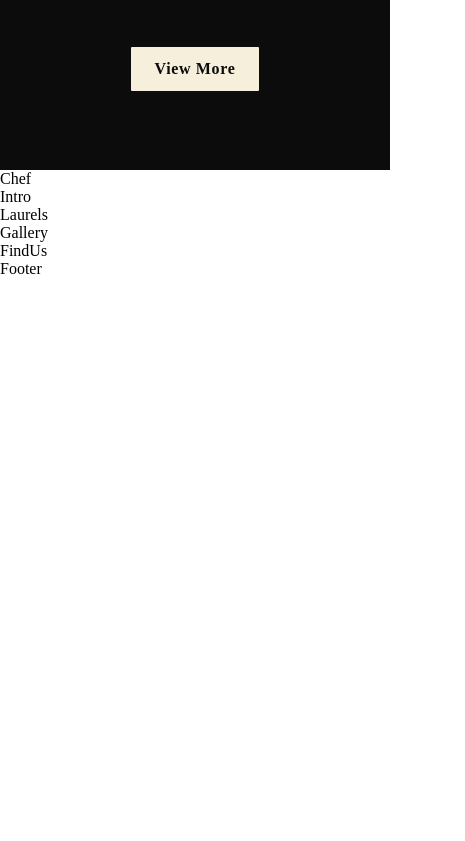
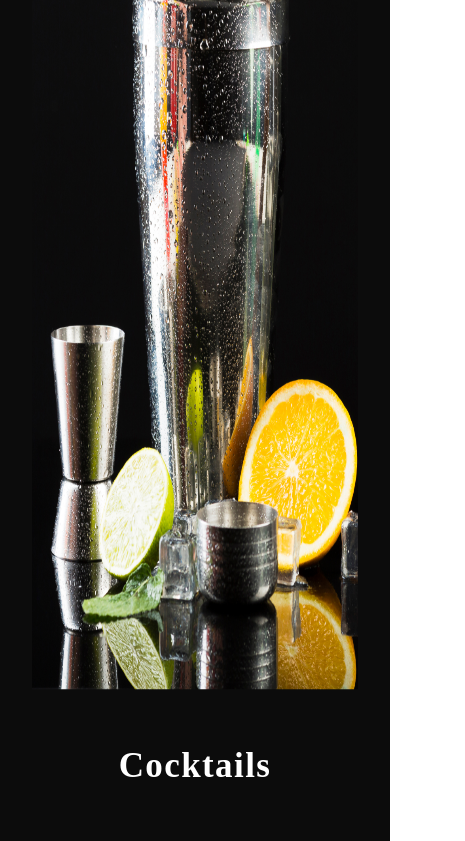
Before and after one commit to HuniaNad/restaurant-frontend-ui, a React (Create React App) app: page / in a window 390 px wide. Shown: the part 4102-4943 px from the top of the page, 465 px wide, since content can reach past the window. Before the commit the page ends 4380 px from the top, so only its background shows below. Built offline with nearby package versions, Linux system fonts and the light colour scheme; a web font is replaced by a local one.

Commit message:
fix: Special Menu's responsiveness for smaller devices

```diff
--- a/src/container/Menu/SpecialMenu.css
+++ b/src/container/Menu/SpecialMenu.css
@@ -53,3 +53,39 @@
 .app__specialMenu-button {
     margin: 15px;
 }
+
+@media screen and (max-width: 2000px) {
+    .app__specialMenu-menu_img {
+        width: 650px;
+    }
+
+    .app__specialMenu-menu_img img {
+        height: 920px;
+    }
+
+}
+
+@media screen and (max-width: 1150px) {
+    .app__specialMenu-menu {
+        flex-direction: column;
+        align-items: center;
+        width: 100%;
+    }
+
+    .app__specialMenu-menu_img {
+        margin: 3rem 0;
+    }
+
+}
+
+@media screen and (max-width: 650px) {
+    .app__specialMenu-menu_img {
+        width: 100%;
+    }
+
+    .app__specialMenu-menu_heading {
+        font-size: 35px;
+        line-height: 48.5px;
+    }
+
+}
```
